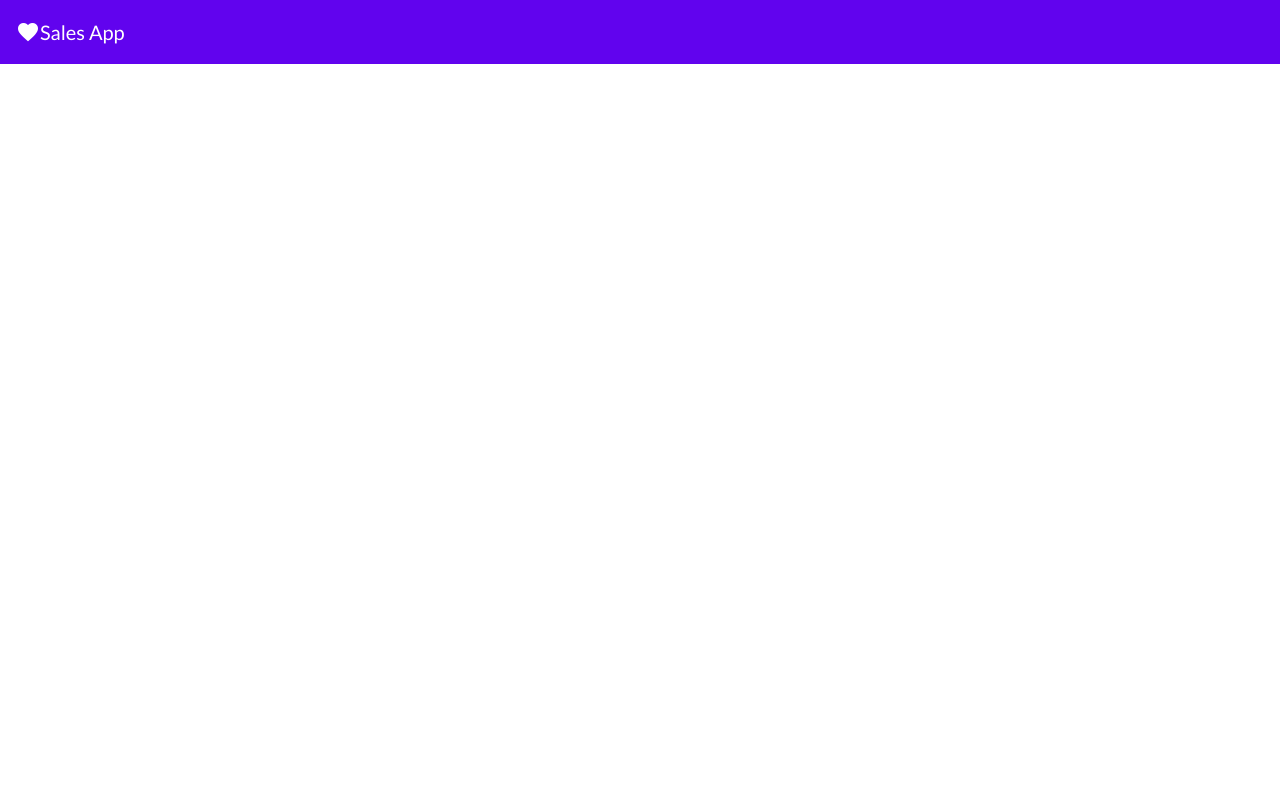
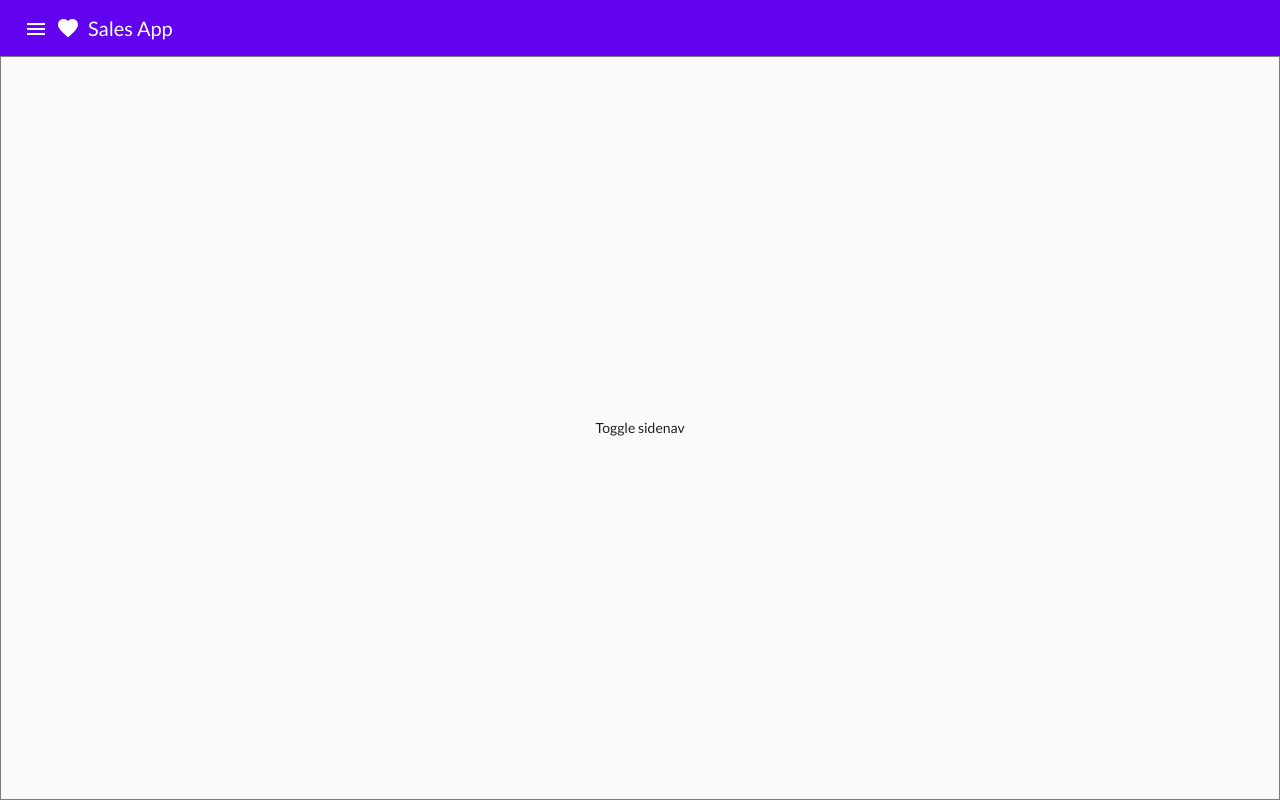
Before and after one commit to Yanioconjota/sales-dashboard, an Angular app: page / in a window 1280 px wide. Built offline with nearby package versions, Linux system fonts and the light colour scheme.

Commit message:
Added Sidenav component

```diff
--- a/src/app/app.component.html
+++ b/src/app/app.component.html
@@ -2,4 +2,5 @@
   [title]="'Sales App'"
   [theme]="'primary'"
   [icon]="'favorite'"></app-header>
+<app-sidenav></app-sidenav>
 <router-outlet></router-outlet>
--- a/src/app/shared/header/header.component.html
+++ b/src/app/shared/header/header.component.html
@@ -1,4 +1,7 @@
-<mat-toolbar [color]="theme">
-  <mat-icon>{{ icon }}</mat-icon>
-  <span>{{ title }}</span>
+<mat-toolbar [color]="theme" class="custom-toolbar">
+  <button mat-icon-button aria-label="Example icon-button with menu icon">
+    <mat-icon>menu</mat-icon>
+  </button>
+
+  <div class="brand"><mat-icon>{{ icon }}</mat-icon> {{ title }}</div>
 </mat-toolbar>
--- a/src/app/shared/header/header.component.scss
+++ b/src/app/shared/header/header.component.scss
@@ -0,0 +1,13 @@
+@import 'src/assets/styles/variables';
+@import 'src/assets/styles/mixins';
+
+.custom-toolbar {
+  height: var(--header-height);
+  .brand {
+    @include flexbox();
+    @include align-items(center);
+    mat-icon {
+      margin-right: var(--default-spacing);
+    }
+  }
+}
--- /dev/null
+++ b/src/app/shared/sidenav/sidenav.component.html
@@ -0,0 +1,16 @@
+<mat-drawer-container class="example-container" autosize>
+  <mat-drawer #drawer class="example-sidenav" mode="side">
+    <p>Auto-resizing sidenav</p>
+    <p *ngIf="showFiller">Lorem, ipsum dolor sit amet consectetur.</p>
+    <button (click)="showFiller = !showFiller" mat-raised-button>
+      Toggle extra text
+    </button>
+  </mat-drawer>
+
+  <div class="example-sidenav-content">
+    <button type="button" mat-button (click)="drawer.toggle()">
+      Toggle sidenav
+    </button>
+  </div>
+
+</mat-drawer-container>
--- /dev/null
+++ b/src/app/shared/sidenav/sidenav.component.scss
@@ -0,0 +1,16 @@
+.example-container {
+  width: 100%;
+  height: var(--sidenav-height);
+  border: 1px solid rgba(0, 0, 0, 0.5);
+}
+
+.example-sidenav-content {
+  display: flex;
+  height: 100%;
+  align-items: center;
+  justify-content: center;
+}
+
+.example-sidenav {
+  padding: 20px;
+}
--- /dev/null
+++ b/src/app/shared/sidenav/sidenav.component.ts
@@ -0,0 +1,16 @@
+import { Component, OnInit } from '@angular/core';
+
+@Component({
+  selector: 'app-sidenav',
+  templateUrl: './sidenav.component.html',
+  styleUrls: ['./sidenav.component.scss']
+})
+export class SidenavComponent implements OnInit {
+  showFiller = false;
+
+  constructor() { }
+
+  ngOnInit(): void {
+  }
+
+}
--- a/src/assets/styles/_base.scss
+++ b/src/assets/styles/_base.scss
@@ -8,18 +8,3 @@ body {
     background-color: var(--background-color);
     font-family: var(--bs-body-font-family);
 }
-
-:root {
-    --primary-button-color: $primary;
-    --primary-color: $primary;
-    --primary-bg-color: $primary;
-    --secondary-button-color: $secondary;
-    --secondary-color: $secondary;
-    --secondary-bg-color: $secondary;
-    --bs-body-font-family: $font;
-    --bs-body-color: $body-text-color;
-    --mdc-typography-font-family: $font;
-    --mdc-protected-button-container-color: $primary;
-    --default-bg-color: $lt-cyan;
-    --background-color: $primary
-}
--- a/src/assets/styles/_custom-material.scss
+++ b/src/assets/styles/_custom-material.scss
@@ -72,8 +72,29 @@ $sales-dashboard-warn: mat.define-palette(mat.$red-palette);
 // Create the theme object. A theme consists of configurations for individual
 // theming systems such as "color" or "typography".
 
+//These are the arguments passed to the mat.define-typography-level function. The first argument is the font size, the second argument is the line height, and the third argument is the font weight. In this case, the font size and line height are both set to 112px, and the font weight is set to 300, which corresponds to a "light" font weight. The $letter-spacing argument is optional and is set to -0.05em.
+
+/*
+$font-family:   'Roboto, "Helvetica Neue", sans-serif',
+51 │ │   $display-4:     define-typography-level(112px, 112px, 300, $letter-spacing: -0.05em),
+52 │ │   $display-3:     define-typography-level(56px, 56px, 400, $letter-spacing: -0.02em),
+53 │ │   $display-2:     define-typography-level(45px, 48px, 400, $letter-spacing: -0.005em),
+54 │ │   $display-1:     define-typography-level(34px, 40px, 400),
+55 │ │   $headline:      define-typography-level(24px, 32px, 400),
+56 │ │   $title:         define-typography-level(20px, 32px, 500),
+57 │ │   $subheading-2:  define-typography-level(16px, 28px, 400),
+58 │ │   $subheading-1:  define-typography-level(15px, 24px, 400),
+59 │ │   $body-2:        define-typography-level(14px, 24px, 500),
+60 │ │   $body-1:        define-typography-level(14px, 20px, 400),
+61 │ │   $caption:       define-typography-level(12px, 20px, 400),
+62 │ │   $button:        define-typography-level(14px, 14px, 500),
+63 │ │   // Line-height must be unit-less fraction of the font-size.
+64 │ │   $input:         define-typography-level(inherit, 1.125, 400)
+*/
+
 $sales-dashboard-typography: mat.define-typography-config(
   $font-family: $font,
+  $headline: mat.define-typography-level(112px, 112px, 300, $letter-spacing: -0.05em),
 );
 
 $sales-dashboard-theme: mat.define-light-theme((
--- a/src/assets/styles/_variables.scss
+++ b/src/assets/styles/_variables.scss
@@ -17,3 +17,13 @@ $chevron-left: 'chevron_left';
 $chevron-right: 'chevron_right';
 $chevron-up: 'expand_less';
 $chevron-down: 'expand_more';
+
+$header-height: 7vh;
+$sidenav-height: 93vh;
+
+:root {
+  --sidenav-height: 93vh;
+  --header-height: 7vh;
+  --default-spacing: .5rem;
+  --spacing-1: 1rem;
+}
```
Also changed, not shown: src/app/shared/shared.module.ts (+12 -5 lines), 1 other file (tests, documents, lock files or other folders).
